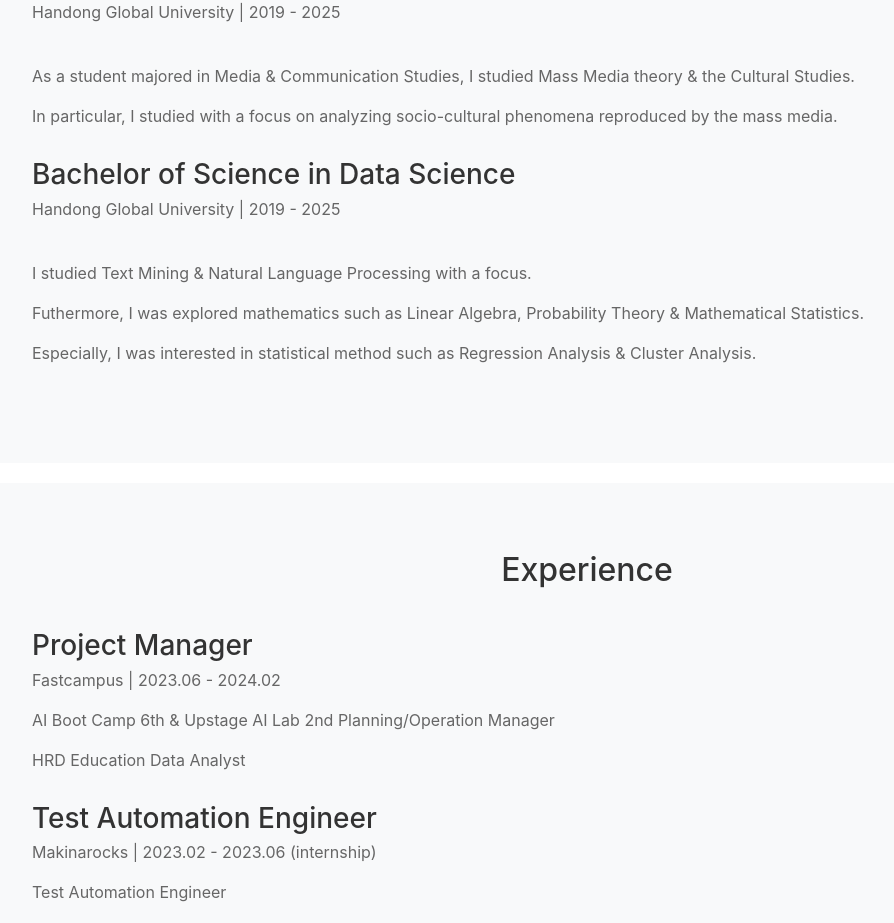
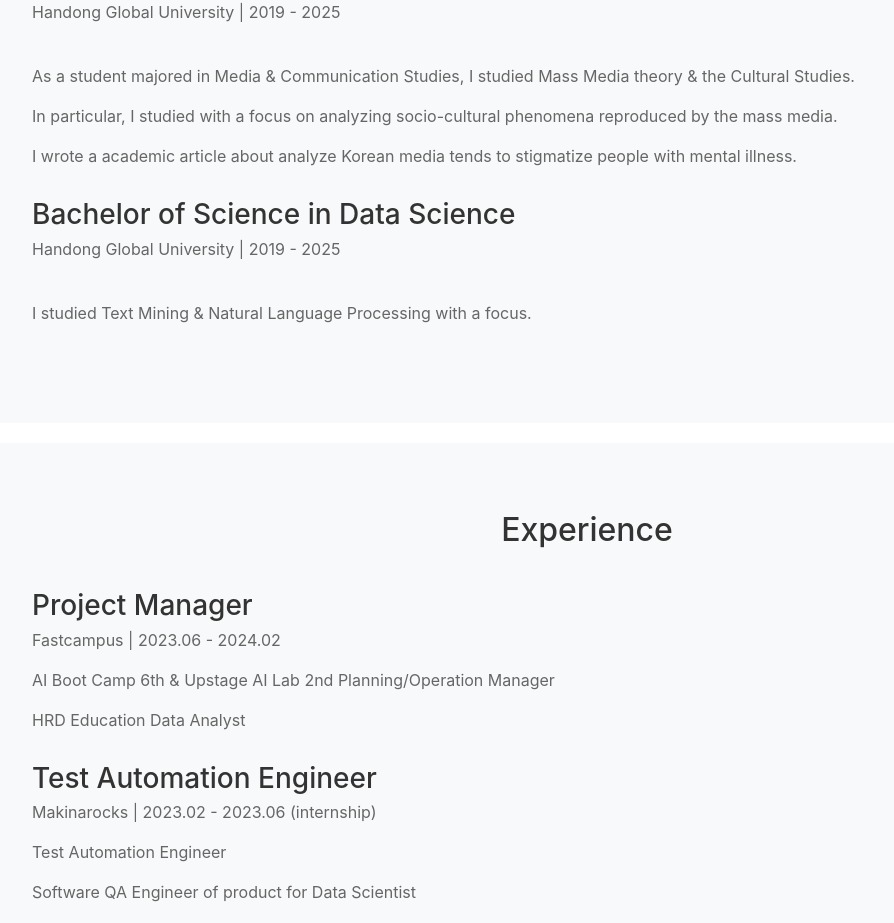
Before and after one commit to sorrychoe/jaeseong-choe, a React (Create React App) app in the folder frontend/: page / in a window 1280 px wide. Shown: the part 894-1817 px from the top of the page, without its empty margins (53-947 px from the left). Built offline with nearby package versions, Linux system fonts and the light colour scheme.

Commit message:
text change

```diff
--- a/frontend/src/components/Education.jsx
+++ b/frontend/src/components/Education.jsx
@@ -18,16 +18,13 @@
                 <br/>
                 <p>As a student majored in Media & Communication Studies, I studied Mass Media theory & the Cultural Studies.</p>
                 <p>In particular, I studied with a focus on analyzing socio-cultural phenomena reproduced by the mass media. </p>
-                {/* <p>I wrote a academic article about analyze Korean media tends to stigmatize people with mental illness.</p> */}
+                <p>I wrote a academic article about analyze Korean media tends to stigmatize people with mental illness.</p>
             </div>
             <div class="education-item">
                 <h3>Bachelor of Science in Data Science</h3>
                 <p>Handong Global University | 2019 - 2025</p>
                 <br/>
                 <p>I studied Text Mining & Natural Language Processing with a focus.</p>
-                {/* <p>As a Capstone project, I have developed an Chatbots for smart farm user.</p> */}
-                <p>Futhermore, I was explored mathematics such as Linear Algebra, Probability Theory & Mathematical Statistics.</p>
-                <p>Especially, I was interested in statistical method such as Regression Analysis & Cluster Analysis.</p>
             </div>
         </div>
     </section>
```
